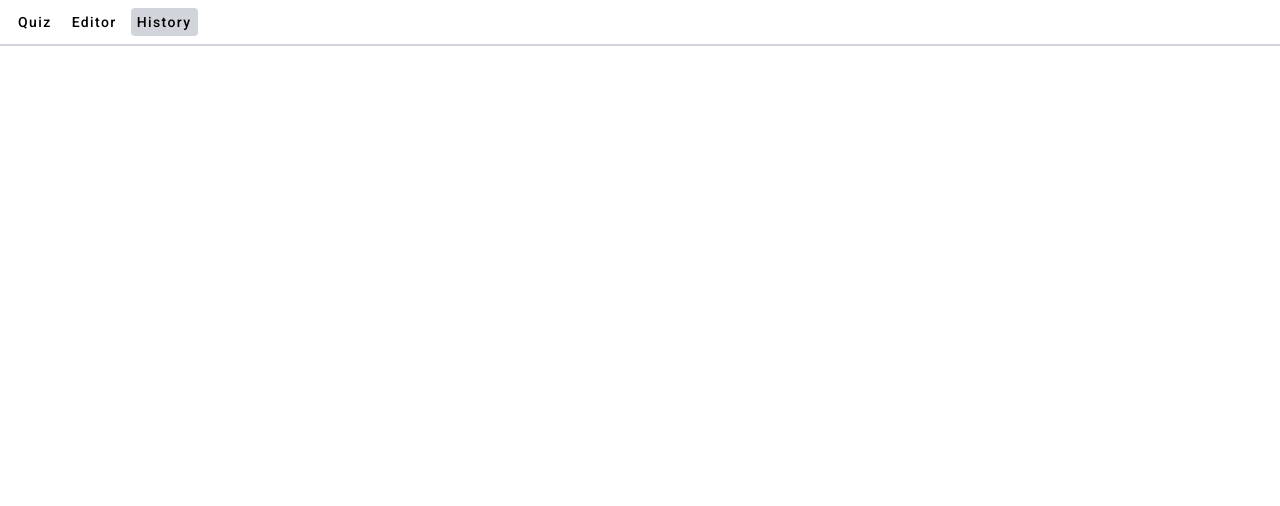
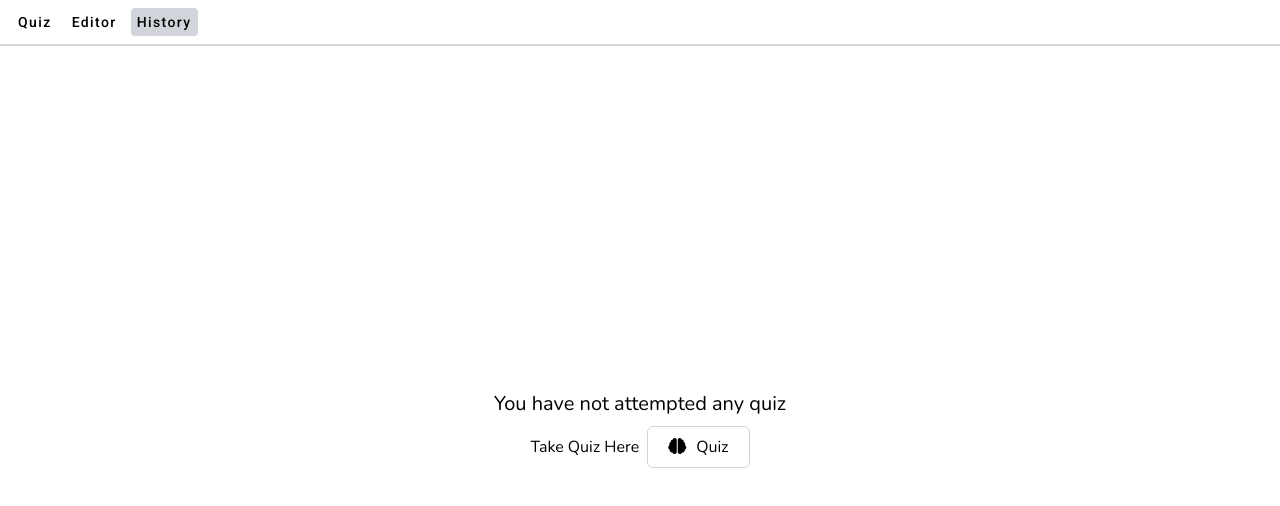
Before and after one commit to lancerdonnie/quiz, a React (Create React App) app: page /history in a window 1280 px wide. Shown: the top 506 px of the page. Built offline with nearby package versions, Linux system fonts and the light colour scheme.

Commit message:
checkpoint2

```diff
--- a/src/pages/History.tsx
+++ b/src/pages/History.tsx
@@ -1,7 +1,9 @@
+import Button from 'components/Button';
 import Divider from 'components/Divider';
 import Container from 'layout/Container';
 import React from 'react';
 import { useSelector } from 'react-redux';
+import { Link } from 'react-router-dom';
 import { RootState } from 'redux/reducer';
 import { QuizHistory } from 'types';
 
@@ -10,6 +12,19 @@ const History = () => {
 
   return (
     <Container>
+      {!history.length ? (
+        <div className="flex flex-col items-center justify-center h-full">
+          <div className="mb-2 text-xl">You have not attempted any quiz</div>
+          <div>
+            Take Quiz Here
+            <Link to="/">
+              <Button className="ml-2" icon="brain" hoverColor="indigo">
+                Quiz
+              </Button>
+            </Link>
+          </div>
+        </div>
+      ) : (
         <div>
           {history.map((h) => {
             return (
@@ -24,6 +39,7 @@ const History = () => {
             );
           })}
         </div>
+      )}
     </Container>
   );
 };
```
Lines whose indentation alone changed are shown as unchanged.
